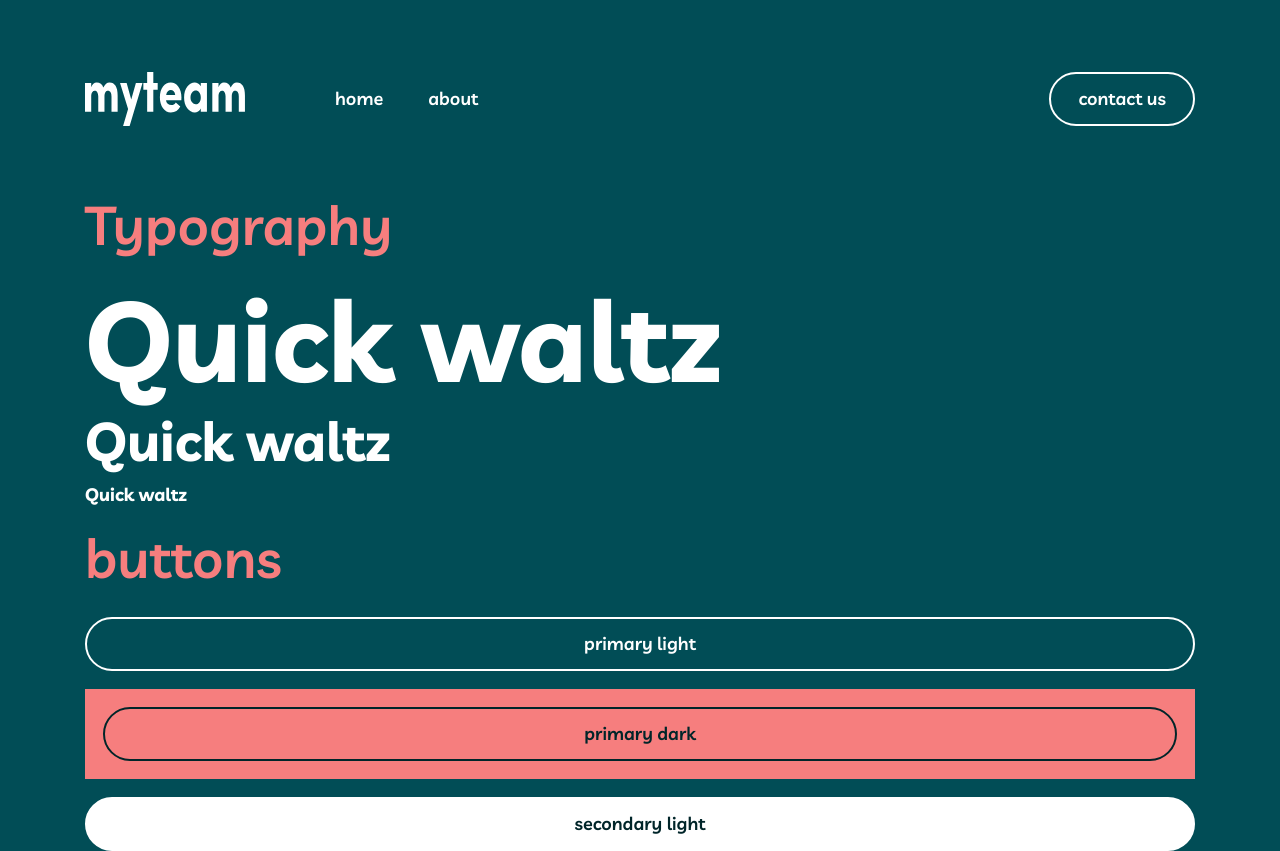
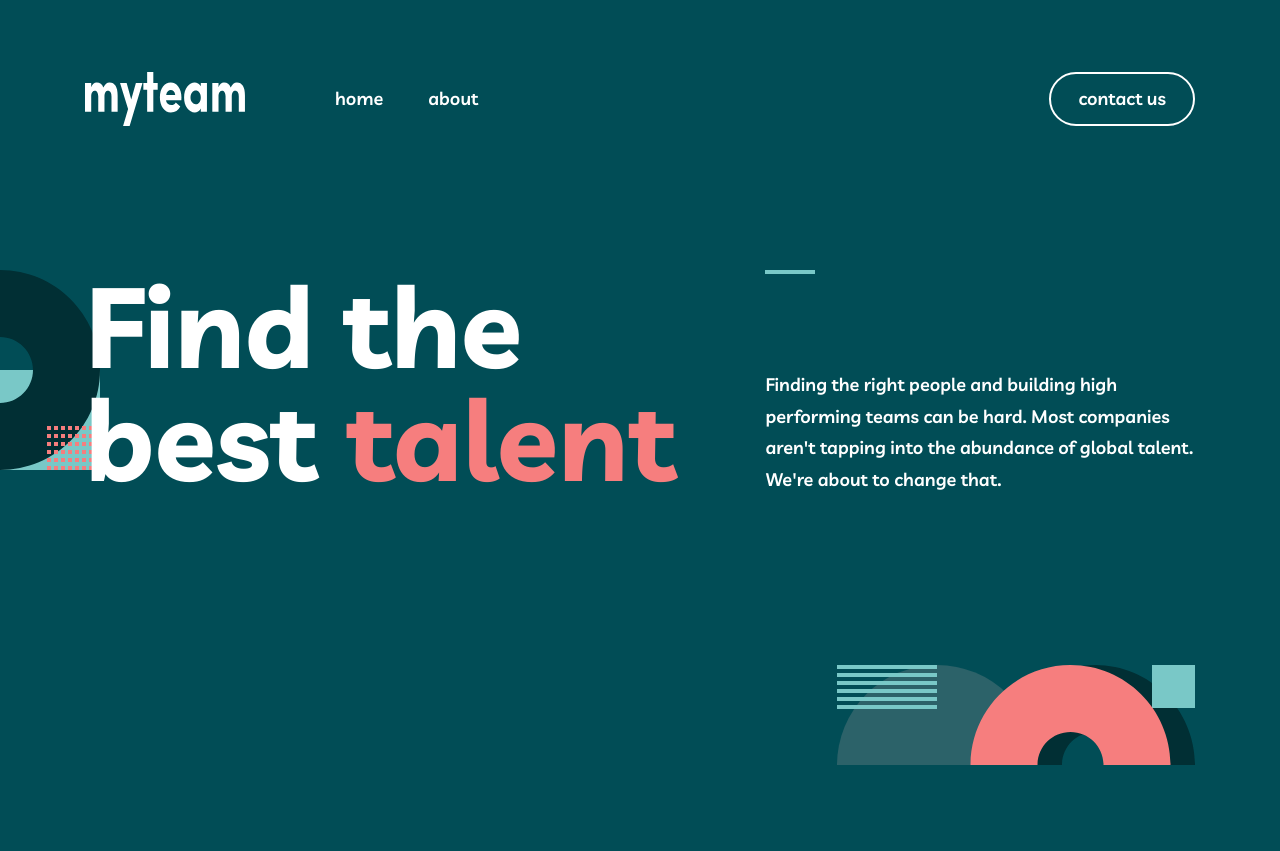
Before and after one commit to nazifbara/myteam, a SvelteKit app: page / in a window 1280 px wide. After the commit the page ends 800 px from the top, so only its background shows below. Built offline with nearby package versions, Linux system fonts and the light colour scheme.

Commit message:
add the home page hero section

```diff
--- a/src/routes/+layout.svelte
+++ b/src/routes/+layout.svelte
@@ -8,7 +8,7 @@
 	const closeMenu = () => (open = false)
 </script>
 
-<header class="my-11 md:my-16">
+<header class="mt-11 mb-20 md:mt-16 md:mb-28 lg:mb-32">
 	<div class="wrapper flex gap-20">
 		<img alt="myteam logo" src="/assets/logo.svg" />
 		{#if open}
--- a/src/routes/+page.svelte
+++ b/src/routes/+page.svelte
@@ -1,19 +1,28 @@
-<div class="wrapper grid gap-6">
-	<div class="grid gap-4">
-		<h1 class="text-5xl mb-3 text-primary">Typography</h1>
-
-		<h1 class="heading heading--1">Quick waltz</h1>
-		<h2 class="heading heading--2">Quick waltz</h2>
-		<h3 class="heading">Quick waltz</h3>
-	</div>
-
-	<div class="grid gap-4">
-		<h1 class="text-5xl mb-3 text-primary">buttons</h1>
-
-		<button class="btn btn--primary">primary light</button>
-		<div class="light bg-primary p-4">
-			<button class="btn btn--primary w-full">primary dark</button>
-		</div>
-		<button class="btn btn--secondary">secondary light</button>
-	</div>
-</div>
+<section class="lg:bg-[url('/assets/bg-pattern-home-1.svg')] bg-no-repeat bg-[left_-100px_top_0px]">
+	<article
+		class={`
+			bg-[url('/assets/bg-pattern-home-2.svg')] bg-no-repeat bg-bottom
+			wrapper
+			pb-52
+			text-center
+			max-w-[400px]
+			md:pb-60
+			md:max-w-[550px]
+			lg:max-w-none
+			lg:flex
+			lg:gap-8
+			lg:text-left
+			lg:bg-right-bottom
+		`}
+	>
+		<h1 class="heading heading--1 mb-5 lg:mb-0 lg:flex-[3]">
+			Find the best <span class="text-primary">talent</span>
+		</h1>
+		<p
+			class="lg:flex-[2] lg:grid lg:content-between lg:before:block lg:before:h-[4px] lg:before:w-[50px] lg:before:bg-surface-1"
+		>
+			Finding the right people and building high performing teams can be hard. Most companies aren't
+			tapping into the abundance of global talent. We're about to change that.
+		</p>
+	</article>
+</section>
```
Also changed, not shown: static/assets/bg-pattern-home-1.svg (added), static/assets/bg-pattern-home-2.svg (added).
